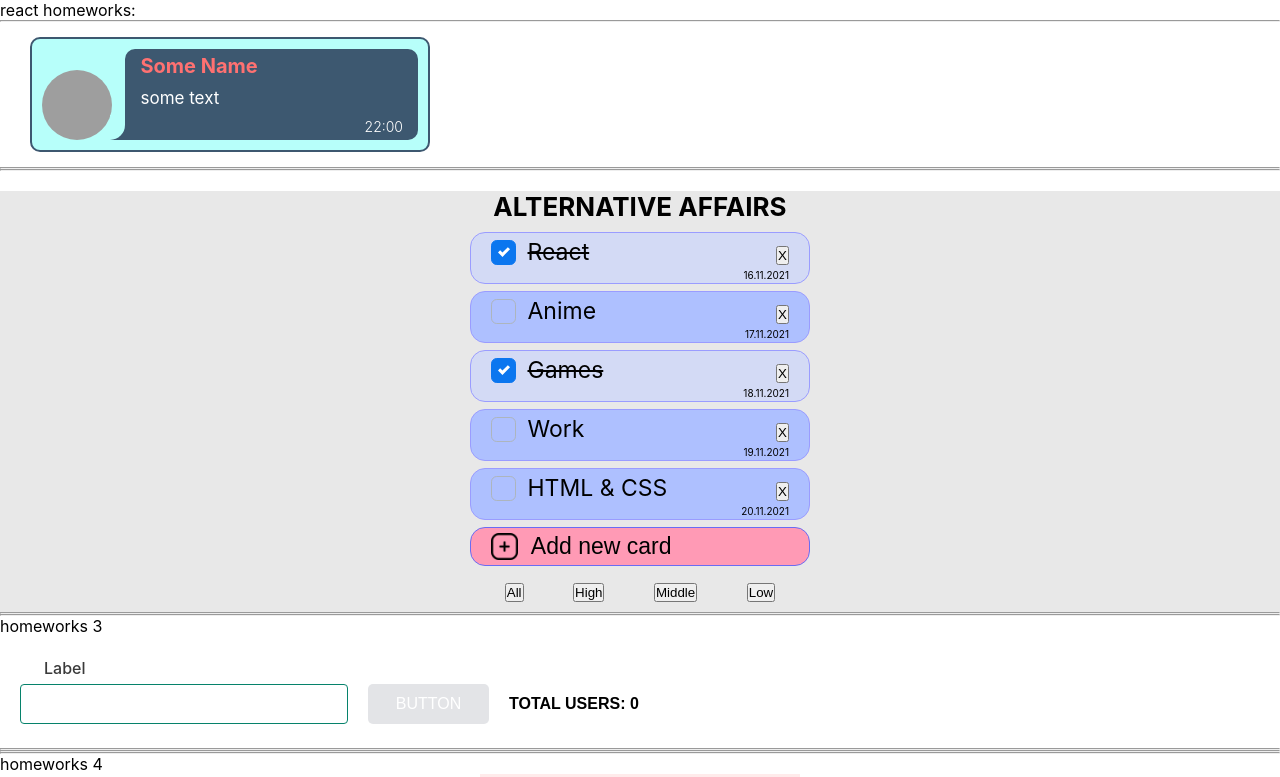
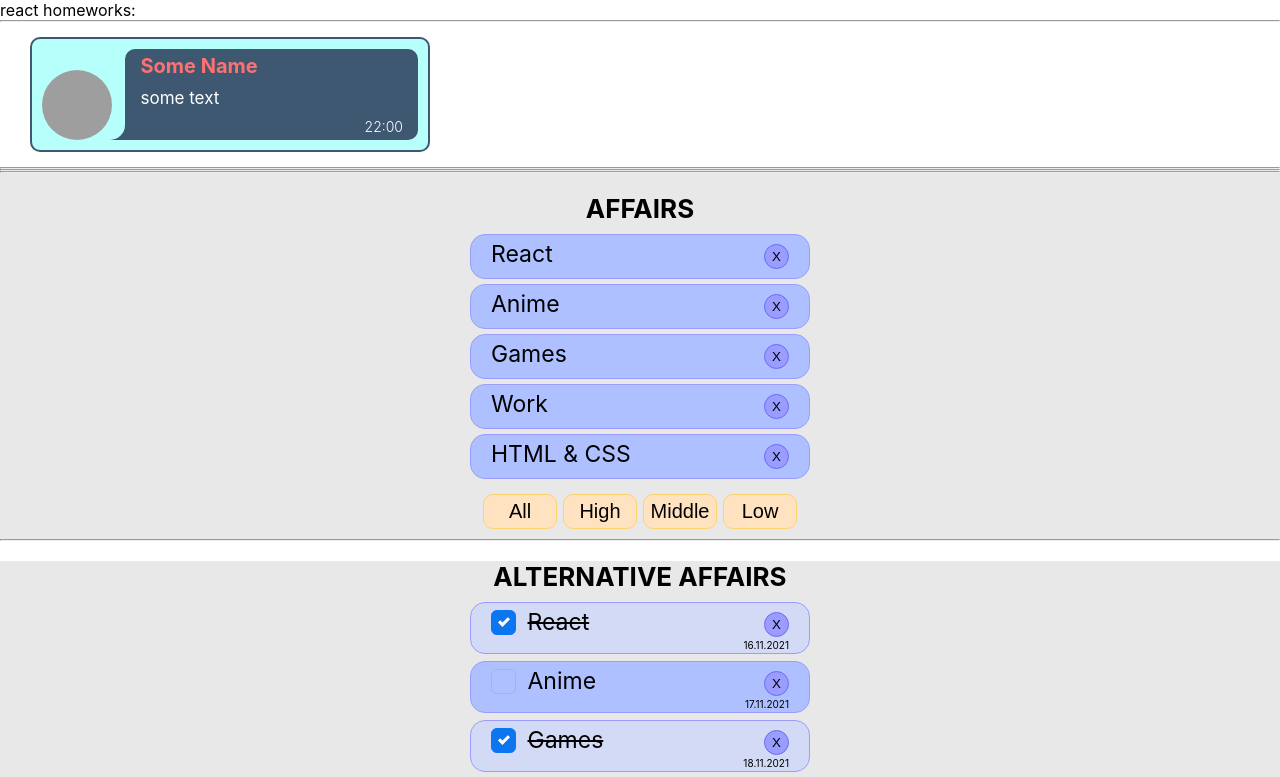
Before and after one commit to Alexey2576/it-incubator__ignat-tasks, a React (Create React App) app: page / in a window 1280 px wide. Shown: the top 777 px of the page. Built offline with nearby package versions, Linux system fonts and the light colour scheme; grey boxes are pictures that could not be loaded.

Commit message:
some changes have been made to the styles of individual components

```diff
--- a/src/p1-main/m1-ui/u1-app/App.tsx
+++ b/src/p1-main/m1-ui/u1-app/App.tsx
@@ -4,6 +4,7 @@ import HW1 from '../../../p2-homeworks/h1/HW1'
 import HW2 from "../../../p2-homeworks/h2/HW2";
 import HW3 from "../../../p2-homeworks/h3/HW3";
 import HW4 from "../../../p2-homeworks/h4/HW4";
+import HW5 from "../../../p2-homeworks/h5/HW5";
 
 function App() {
     return (
--- a/src/p2-homeworks/h2/Affairs/Affair/Affair.module.css
+++ b/src/p2-homeworks/h2/Affairs/Affair/Affair.module.css
@@ -26,3 +26,12 @@
     cursor: pointer;
     background-color: #9a9cff;
 }
+
+.btn {
+    border-radius: 50%;
+    width: 25px;
+    height: 25px;
+    text-align: center;
+    border: 1px solid #6a6cf3;
+    background-color: #9a9cff;
+}
--- a/src/p2-homeworks/h2/Affairs/Affairs.module.css
+++ b/src/p2-homeworks/h2/Affairs/Affairs.module.css
@@ -12,6 +12,16 @@
     padding: 10px;
 }
 
+.btn {
+    font-size: 20px;
+    border-radius: 10px;
+    width: 23%;
+    padding: 5px 2px;
+    text-align: center;
+    border: 1px solid #ffd26d;
+    background-color: #ffe3c0;
+}
+
 .default {
     font-size: 18px;
     background-color: #ffcda1;
--- a/src/p2-homeworks/h2/AlternativeAffairs/AlternativeAffairsBody/AlternativeAffair/AlternativeAffair.module.css
+++ b/src/p2-homeworks/h2/AlternativeAffairs/AlternativeAffairsBody/AlternativeAffair/AlternativeAffair.module.css
@@ -110,3 +110,12 @@
     font-size: 10px;
     font-weight: 400;
 }
+
+.btn {
+    border-radius: 50%;
+    width: 25px;
+    height: 25px;
+    text-align: center;
+    border: 1px solid #6a6cf3;
+    background-color: #9a9cff;
+}
--- a/src/p2-homeworks/h2/AlternativeAffairs/AlternativeAffairsBody/AlternativeAffair/AlternativeAffair.tsx
+++ b/src/p2-homeworks/h2/AlternativeAffairs/AlternativeAffairsBody/AlternativeAffair/AlternativeAffair.tsx
@@ -11,7 +11,7 @@ type AlternativeAffairType = {
 
 function AlternativeAffair(props: AlternativeAffairType) {
    const style = {backgroundColor: "transparent"}
-   !props.affair.valueCheck ? ( style.backgroundColor = "#aec0ff" ) : ( style.backgroundColor = "rgba(197,209,255,0.59)" )
+   !props.affair.valueCheck ? (style.backgroundColor = "#aec0ff") : (style.backgroundColor = "rgba(197,209,255,0.59)")
 
    const deleteCallback = () => props.deleteAffairCallback(props.affair._id)
    const changeValueCheckBox = () => props.changeCheckBoxCallback(props.affair._id)
--- a/src/p2-homeworks/h2/AlternativeAffairs/AlternativeAffairsBody/AlternativeAffairsBody.module.css
+++ b/src/p2-homeworks/h2/AlternativeAffairs/AlternativeAffairsBody/AlternativeAffairsBody.module.css
@@ -68,6 +68,16 @@
     padding: 10px;
 }
 
+.btn {
+    font-size: 20px;
+    border-radius: 10px;
+    width: 23%;
+    padding: 5px 2px;
+    text-align: center;
+    border: 1px solid #ffd26d;
+    background-color: #ffe3c0;
+}
+
 .default {
     font-size: 18px;
     background-color: #ffcda1;
--- a/src/p2-homeworks/h2/HW2.tsx
+++ b/src/p2-homeworks/h2/HW2.tsx
@@ -2,6 +2,7 @@ import React, {useState} from 'react'
 import s from './hw2.module.css'
 import AlternativeAffairs from "./AlternativeAffairs/AlternativeAffairs";
 import moment from "moment";
+import Affairs from "./Affairs/Affairs";
 
 export type AffairPriorityType = "high" | "middle" | "low"
 export type AffairType = {
@@ -34,16 +35,16 @@ function HW2() {
    const addNewCardCallback = (text: string) => setAffairs(addNewCard(affairs, text))
    return (
       <div>
-         {/*<div className={s.hw2}>*/}
-         {/*   <hr/>*/}
-         {/*   <h3 className={s.title}>AFFAIRS</h3>*/}
-         {/*   <Affairs*/}
-         {/*      data={filteredAffairs}*/}
-         {/*      setFilter={setFilter}*/}
-         {/*      deleteAffairCallback={deleteAffairCallback}*/}
-         {/*   />*/}
-         {/*   <hr/>*/}
-         {/*</div>*/}
+         <div className={s.hw2}>
+            <hr/>
+            <h3 className={s.title}>AFFAIRS</h3>
+            <Affairs
+               data={filteredAffairs}
+               setFilter={setFilter}
+               deleteAffairCallback={deleteAffairCallback}
+            />
+            <hr/>
+         </div>
 
          {/*Личное творчество */}
          <div className={s.hw2}>
--- a/src/p2-homeworks/h3/Greeting.module.css
+++ b/src/p2-homeworks/h3/Greeting.module.css
@@ -53,6 +53,7 @@
     font-size: 16px;
     line-height: 24px;
     color: #3A3A3A;
+    outline: none;
 
 }
 
--- a/src/p2-homeworks/h3/Greeting.tsx
+++ b/src/p2-homeworks/h3/Greeting.tsx
@@ -24,7 +24,7 @@ const Greeting: React.FC<GreetingPropsType> = (
          <div className={s.inputBlock}>
             <div className={s.inputTextBlock}>
                { error === "" && name.length !==0 && <img src={success} alt="success" className={s.imgSuccess}/> }
-               <label htmlFor="input" className={s.label}>Label</label>
+               <label htmlFor="input" className={s.label}>Please! Enter your email address!</label>
             </div>
             <input value={name}
                    onChange={setNameCallback}
--- a/src/p2-homeworks/h3/GreetingContainer.tsx
+++ b/src/p2-homeworks/h3/GreetingContainer.tsx
@@ -18,7 +18,6 @@ const GreetingContainer: React.FC<GreetingContainerPropsType> = ({users, addUser
    const [isDisabled, setIsDisabled] = useState<boolean>(true)
 
    const setKeyPressCallback = (e: React.KeyboardEvent<HTMLInputElement>) => {
-      console.log(e.keyCode === 8)
       if (e.charCode === 32 && name.length === 0) {
          setError("Error text");
          setIsDisabled(true);
--- a/src/p2-homeworks/h4/HW4.module.css
+++ b/src/p2-homeworks/h4/HW4.module.css
@@ -1,5 +1,5 @@
 .blue {
-    background-color: #e1e5fd;
+    background-color: #f3f4ff;
 }
 
 .column {
```
Also changed, not shown: package.json (+7 -1 lines), 1 other file (tests, documents, lock files or other folders).
